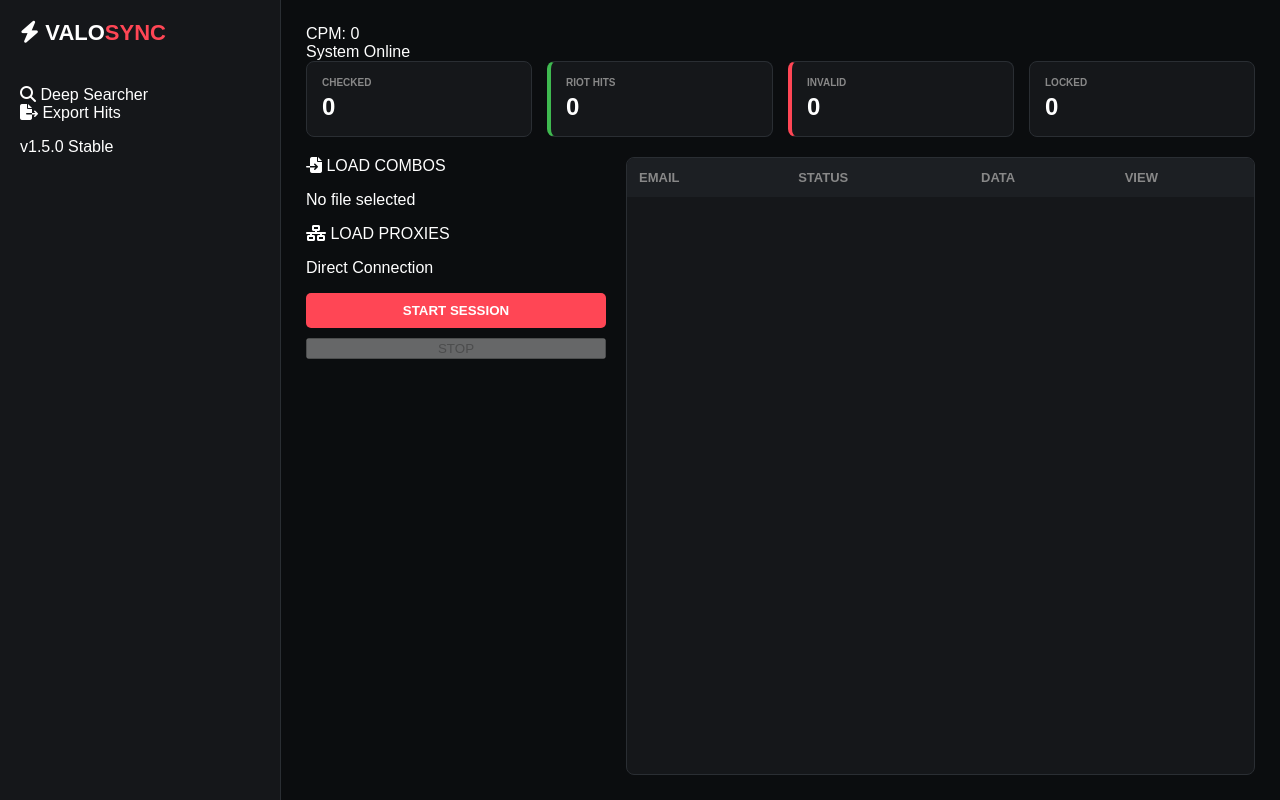
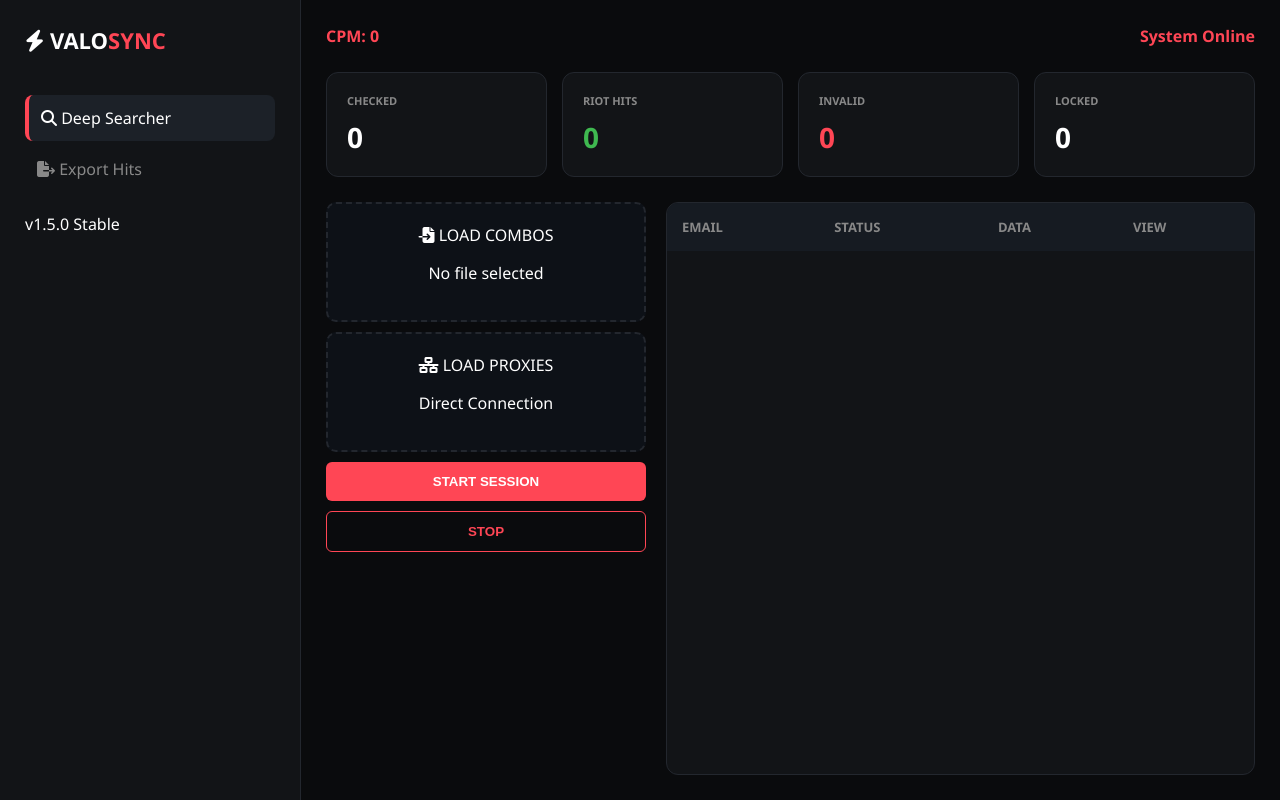
Before and after one commit to floraalesta-crypto/Valorant-checker, a website: page public/index.html in a window 1280 px wide. Drawn offline with Linux system fonts and the light colour scheme.

Commit message:
Update style.css

```diff
--- a/public/style.css
+++ b/public/style.css
@@ -1,28 +1,30 @@
-:root { --bg: #0b0d0f; --card: #15171a; --red: #ff4655; --gold: #ffcc00; --border: #2a2e33; }
-body { background: var(--bg); color: white; font-family: sans-serif; display: flex; height: 100vh; margin: 0; }
-.sidebar { width: 240px; background: var(--card); border-right: 1px solid var(--border); padding: 20px; }
-.logo { font-size: 22px; font-weight: bold; margin-bottom: 40px; color: white; }
-.logo span { color: var(--red); }
-.container { flex: 1; padding: 25px; display: flex; flex-direction: column; }
-.stats-grid { display: grid; grid-template-columns: repeat(4, 1fr); gap: 15px; margin-bottom: 20px; }
-.stat-card { background: var(--card); padding: 15px; border-radius: 8px; border: 1px solid var(--border); }
-.stat-card h5 { margin: 0; font-size: 10px; color: #888; text-transform: uppercase; }
-.stat-card p { margin: 5px 0 0 0; font-size: 24px; font-weight: bold; }
-.hit { border-left: 4px solid #3fb950; } .bad { border-left: 4px solid var(--red); }
-
-.main-grid { display: grid; grid-template-columns: 300px 1fr; gap: 20px; flex: 1; overflow: hidden; }
-textarea { background: #080a0c; border: 1px solid var(--border); color: white; padding: 10px; border-radius: 8px; resize: none; }
-.table-area { background: var(--card); border-radius: 8px; overflow-y: auto; border: 1px solid var(--border); }
+:root { --bg: #0a0b0d; --card: #121417; --primary: #ff4655; --gold: #ffcc00; --border: #23272e; }
+body { margin: 0; background: var(--bg); color: #fff; font-family: 'Segoe UI', sans-serif; display: flex; height: 100vh; overflow: hidden; }
+.sidebar { width: 250px; background: var(--card); border-right: 1px solid var(--border); padding: 25px; display: flex; flex-direction: column; }
+.logo { font-size: 22px; font-weight: 900; color: #fff; margin-bottom: 40px; }
+.logo span { color: var(--primary); }
+.nav-item { padding: 12px; border-radius: 8px; cursor: pointer; color: #888; margin-bottom: 5px; transition: 0.3s; }
+.nav-item.active { background: #1c2128; color: #fff; border-left: 4px solid var(--primary); }
+.container { flex: 1; padding: 25px; display: flex; flex-direction: column; overflow-y: auto; }
+header { display: flex; justify-content: space-between; margin-bottom: 25px; font-weight: bold; color: var(--primary); }
+.stats-grid { display: grid; grid-template-columns: repeat(4, 1fr); gap: 15px; margin-bottom: 25px; }
+.stat-card { background: var(--card); padding: 20px; border-radius: 12px; border: 1px solid var(--border); }
+.stat-card h5 { margin: 0; font-size: 11px; color: #888; text-transform: uppercase; }
+.stat-card p { margin: 10px 0 0 0; font-size: 28px; font-weight: bold; }
+.hit p { color: #3fb950; } .bad p { color: var(--primary); }
+.main-grid { display: grid; grid-template-columns: 320px 1fr; gap: 20px; flex: 1; overflow: hidden; }
+.file-card { background: #0d1117; border: 2px dashed var(--border); padding: 20px; text-align: center; border-radius: 10px; margin-bottom: 10px; cursor: pointer; }
+.file-card:hover { border-color: var(--primary); }
+.thread-control { background: var(--card); padding: 15px; border-radius: 10px; margin-bottom: 15px; }
+input[type="range"] { width: 100%; accent-color: var(--primary); }
+.table-area { background: var(--card); border-radius: 12px; overflow-y: auto; border: 1px solid var(--border); }
 table { width: 100%; border-collapse: collapse; font-size: 13px; }
-th { background: #1c1f23; padding: 12px; text-align: left; position: sticky; top: 0; color: #888; }
-td { padding: 12px; border-bottom: 1px solid var(--border); }
-
-/* Modal Styling */
+th { background: #161b22; padding: 15px; text-align: left; color: #888; position: sticky; top: 0; }
+td { padding: 12px 15px; border-bottom: 1px solid var(--border); }
+.btn-primary { background: var(--primary); border: none; color: #fff; padding: 12px; border-radius: 6px; font-weight: bold; cursor: pointer; transition: 0.3s; }
+.btn-primary:hover { opacity: 0.8; }
+.btn-danger { background: transparent; border: 1px solid var(--primary); color: var(--primary); padding: 12px; border-radius: 6px; font-weight: bold; cursor: pointer; }
 .modal { display: none; position: fixed; top: 0; left: 0; width: 100%; height: 100%; background: rgba(0,0,0,0.9); z-index: 999; }
-.modal-content { background: var(--card); width: 70%; margin: 5% auto; padding: 20px; border-radius: 12px; border: 1px solid var(--red); height: 70vh; overflow-y: auto; }
-.modal-header { display: flex; justify-content: space-between; border-bottom: 1px solid var(--border); padding-bottom: 10px; color: var(--red); }
-.close { font-size: 30px; cursor: pointer; }
-pre { white-space: pre-wrap; font-family: monospace; color: #ccc; line-height: 1.6; }
-
-.btn-primary { background: var(--red); border: none; color: white; padding: 10px 20px; border-radius: 5px; font-weight: bold; cursor: pointer; }
-.badge-sultan { background: var(--gold); color: black; padding: 3px 7px; border-radius: 4px; font-weight: bold; font-size: 10px; }
+.modal-content { background: var(--card); width: 60%; margin: 5% auto; padding: 25px; border-radius: 15px; border: 1px solid var(--primary); }
+.badge-sultan { background: var(--gold); color: #000; padding: 4px 8px; border-radius: 4px; font-weight: bold; animation: pulse 2s infinite; }
+@keyframes pulse { 0% { opacity: 1; } 50% { opacity: 0.6; } 100% { opacity: 1; } }
```
